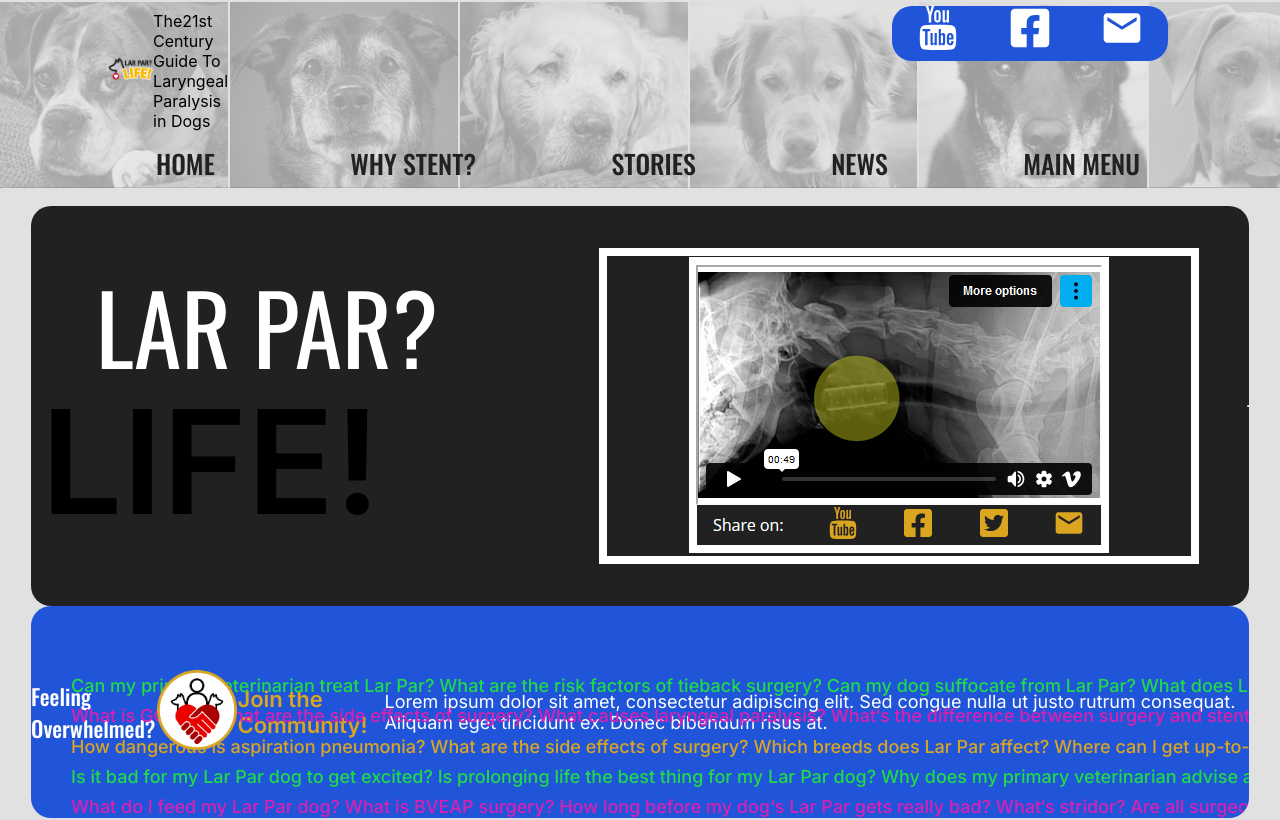
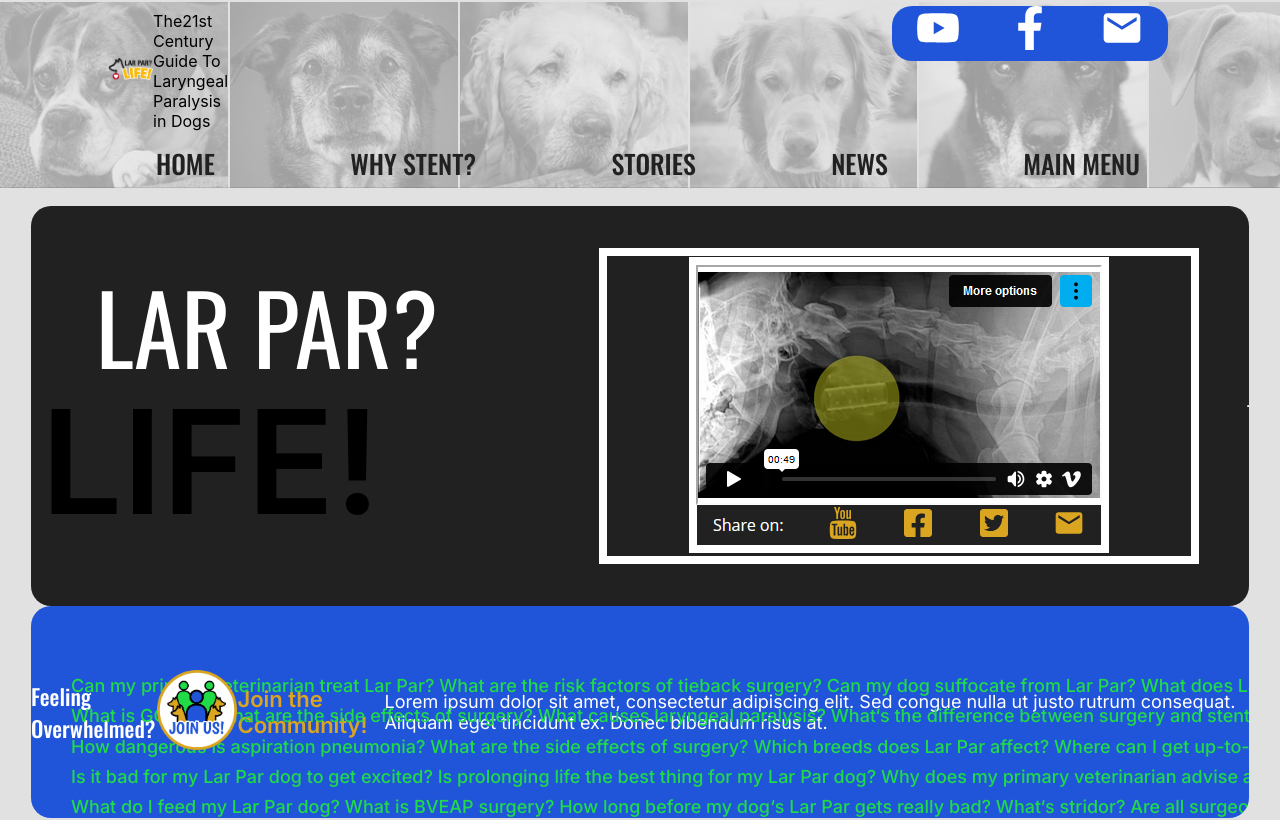
Before and after one commit to vanadu/lpl-2024, a Next.js app: page / in a window 1280 px wide. Shown: the top 820 px of the page. Built offline with nearby package versions, Linux system fonts and the light colour scheme; a web font is replaced by a local one.

Commit message:
2024.11.18B

```diff
--- a/src/components/IconBar.js
+++ b/src/components/IconBar.js
@@ -2,8 +2,10 @@ import Link from 'next/link'
 import Image from 'next/image'
 import LarParNewsIcon from '/public/icon-larpar-news.png'
 import { FaFacebookSquare } from 'react-icons/fa'
+import { FaFacebookF } from 'react-icons/fa'
 import { FaTwitterSquare } from 'react-icons/fa'
 import { TfiYoutube } from 'react-icons/tfi'
+import { FaYoutube } from 'react-icons/fa'
 import { MdMail } from 'react-icons/md'
 import { FaExclamationCircle } from 'react-icons/fa'
 import { IoPawSharp } from 'react-icons/io5'
@@ -41,7 +43,7 @@ const IconBar = () => {
           target="_blank"
           rel="noopener noreferrer"
           aria-label="Visit Our Youtube channel">
-          <TfiYoutube />
+          <FaYoutube />
         </Link>
         <Link
           href='https://www.facebook.com/groups/laryngealstentfordogs'
@@ -49,7 +51,7 @@ const IconBar = () => {
           target="_blank"
           rel="noopener noreferrer"
           aria-label="Visit Our Facebook Group">
-          <FaFacebookSquare />
+          <FaFacebookF />
         </Link>
         <Link
           href='/contact'
--- a/src/pages/index.js
+++ b/src/pages/index.js
@@ -15,14 +15,9 @@ import path from 'path'
 import matter from 'gray-matter'
 // import PostListing from '../components/blog_components/PostListing'
 // !VA Icons
-import { FaFacebookSquare } from 'react-icons/fa'
-import { FaTwitterSquare } from 'react-icons/fa'
-import { TfiYoutube } from 'react-icons/tfi'
-import { MdMail } from 'react-icons/md'
-import { FaPaw } from 'react-icons/fa'
 import { FaArrowCircleRight } from 'react-icons/fa'
 
-import CommunityIcon from '../../public/img-lpl-community.png'
+import JoinUsIcon from '../../public/img-lpl-community.png'
 import MissBHome from '../../public/img-miss-b-home.jpg'
 import StentArgentineHome from '../../public/img-stent-argentine-home.webp'
 import MockHeroVideo from '../../public/MOCK-hero-video.png'
@@ -91,7 +86,7 @@ const Home = ( {posts}) => {
 
                 <figure className={styles.figure}>
                   <Image
-                    src={CommunityIcon}
+                    src={JoinUsIcon}
                     // width="0"
                     // height="0"
                     // sizes="100vw"
@@ -107,12 +102,12 @@ const Home = ( {posts}) => {
 
                 <div className={styles.community_questions}>
                   <p className={styles.tertiary}>Can my primary veterinarian treat Lar Par? What are the risk factors of tieback surgery? Can my dog suffocate from Lar Par? What does Lar Par sound like? What happens if I don&lsquo;t do anything about my dog&lsquo;s Lar Par?</p>
-                  <p className={styles.accent}>What is GOLPP? What are the side effects of surgery? What causes laryngeal paralysis? What&lsquo;s the difference between surgery and stent?Are there other kinds of surgery besides tieback? How much does tieback surgery cost?
-                  <p className={styles.primary}>How dangerous is aspiration pneumonia? What are the side effects of surgery? Which breeds does Lar Par affect? Where can I get up-to-date information about Lar Par? Why do I need a specialist diagnosis? What do I do in a breathing emergency? </p>
+                  <p className={styles.tertiary}>What is GOLPP? What are the side effects of surgery? What causes laryngeal paralysis? What&lsquo;s the difference between surgery and stent?Are there other kinds of surgery besides tieback? How much does tieback surgery cost?
+                  <p className={styles.tertiary}>How dangerous is aspiration pneumonia? What are the side effects of surgery? Which breeds does Lar Par affect? Where can I get up-to-date information about Lar Par? Why do I need a specialist diagnosis? What do I do in a breathing emergency? </p>
                   </p>
                   <p className={styles.tertiary}>Is it bad for my Lar Par dog to get excited? Is prolonging life the best thing for my Lar Par dog? Why does my primary veterinarian advise against surgery? Has any dog every died from a stent implant? Is there a cure for Lar Par? Is the stent treatment available where I live?</p>
-                  <p className={styles.accent}>What do I feed my Lar Par dog? What is BVEAP surgery? How long before my dog&lsquo;s Lar Par gets really bad? What&lsquo;s stridor? Are all surgeons equally skilled at tieback surgery? Can Lar Par dogs get aspiration pneumonia without surgery?  </p>
-                  <p className={styles.primary}>Are there supplements that can help my Lar Par dog? How can I be sure my dog has Lar Par? Can accupuncture help with Lar Par? How much does the specialist diagnosis cost? Can a regular X-ray tell if my dog has Lar Par?</p>
+                  <p className={styles.tertiary}>What do I feed my Lar Par dog? What is BVEAP surgery? How long before my dog&lsquo;s Lar Par gets really bad? What&lsquo;s stridor? Are all surgeons equally skilled at tieback surgery? Can Lar Par dogs get aspiration pneumonia without surgery?  </p>
+                  <p className={styles.tertiary}>Are there supplements that can help my Lar Par dog? How can I be sure my dog has Lar Par? Can accupuncture help with Lar Par? How much does the specialist diagnosis cost? Can a regular X-ray tell if my dog has Lar Par?</p>
 
 
                 </div>
--- a/src/styles/Header.module.scss
+++ b/src/styles/Header.module.scss
@@ -431,11 +431,11 @@
       padding: 1rem 1rem 0;
     }
     @include desktop {
-      font-size: 3rem;
+      // font-size: 3rem;
       // !VA 2024
-      font-size: 1.5rem;
+      font-size: 1.25rem;
       // !VA 2024
-      padding: .25rem 1.5rem 0;
+      padding: .25rem 1rem 0;
     }
     @include ldesktop {
       font-size: 2.75rem;
```
Also changed, not shown: public/img-lpl-community.png.
